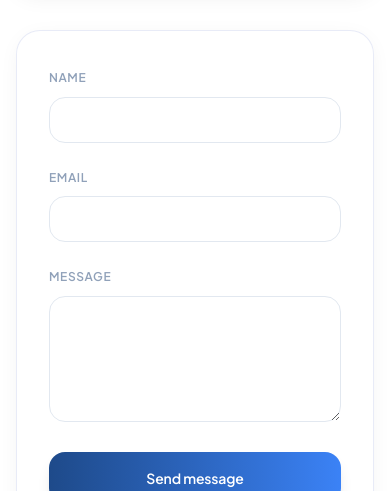
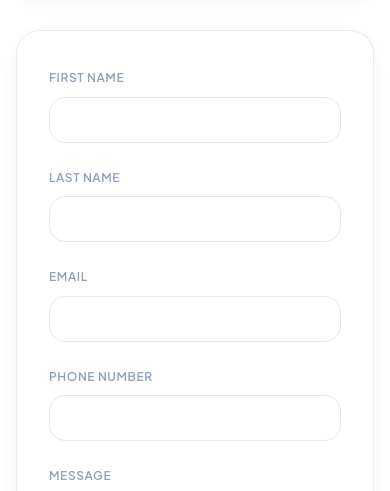
Before and after one commit to asim007464/shinespan, a Next.js app: page /contact in a window 390 px wide. Shown: the part 851-1342 px from the top of the page. Built offline with nearby package versions, Linux system fonts and the light colour scheme.

Commit message:
Update contact form, hero badge, and dental service image.
Split contact name into first and last fields with phone, remove the 4.9 star rating from the hero, and use gpcleaning.png for dental practices.

```diff
--- a/src/app/contact/ContactClient.tsx
+++ b/src/app/contact/ContactClient.tsx
@@ -10,7 +10,7 @@ import { EmailContactLink } from "@/components/common/EmailContactLink";
 import { Container } from "@/components/ui/Container";
 import { COMPANY, SOCIAL_LINKS } from "@/utils/constants";
 import { getContactFormMailto } from "@/utils/mailto";
-import { isValidEmail } from "@/utils/validation";
+import { isValidEmail, isValidUkPhone } from "@/utils/validation";
 import { useState } from "react";
 import { FaFacebookF, FaInstagram, FaWhatsapp } from "react-icons/fa";
 import { FiClock, FiMapPin } from "react-icons/fi";
@@ -25,21 +25,35 @@ const inputClass = "ss-input";
 const panelClass = "ss-card rounded-3xl p-8";
 
 export function ContactClient() {
-  const [name, setName] = useState("");
+  const [firstName, setFirstName] = useState("");
+  const [lastName, setLastName] = useState("");
   const [email, setEmail] = useState("");
+  const [phone, setPhone] = useState("");
   const [message, setMessage] = useState("");
   const [status, setStatus] = useState<"idle" | "sent" | "error">("idle");
 
   function handleSubmit(e: React.FormEvent) {
     e.preventDefault();
-    if (!name.trim() || !isValidEmail(email) || !message.trim()) {
+    if (
+      !firstName.trim() ||
+      !lastName.trim() ||
+      !isValidEmail(email) ||
+      !isValidUkPhone(phone) ||
+      !message.trim()
+    ) {
       setStatus("error");
       return;
     }
-    window.open(getContactFormMailto(name, email, message), "_blank", "noopener,noreferrer");
+    window.open(
+      getContactFormMailto(firstName, lastName, email, phone, message),
+      "_blank",
+      "noopener,noreferrer",
+    );
     setStatus("sent");
-    setName("");
+    setFirstName("");
+    setLastName("");
     setEmail("");
+    setPhone("");
     setMessage("");
     setTimeout(() => setStatus("idle"), 4000);
   }
@@ -108,11 +122,27 @@ export function ContactClient() {
               className={panelClass}
             >
               <div className="grid gap-5 sm:grid-cols-2">
-                <label className="block sm:col-span-2">
+                <label className="block">
                   <span className="text-xs font-semibold uppercase tracking-wider text-slate-400">
-                    Name
+                    First name
                   </span>
-                  <input value={name} onChange={(e) => setName(e.target.value)} className={inputClass} />
+                  <input
+                    value={firstName}
+                    onChange={(e) => setFirstName(e.target.value)}
+                    autoComplete="given-name"
+                    className={inputClass}
+                  />
+                </label>
+                <label className="block">
+                  <span className="text-xs font-semibold uppercase tracking-wider text-slate-400">
+                    Last name
+                  </span>
+                  <input
+                    value={lastName}
+                    onChange={(e) => setLastName(e.target.value)}
+                    autoComplete="family-name"
+                    className={inputClass}
+                  />
                 </label>
                 <label className="block sm:col-span-2">
                   <span className="text-xs font-semibold uppercase tracking-wider text-slate-400">
@@ -122,6 +152,19 @@ export function ContactClient() {
                     type="email"
                     value={email}
                     onChange={(e) => setEmail(e.target.value)}
+                    autoComplete="email"
+                    className={inputClass}
+                  />
+                </label>
+                <label className="block sm:col-span-2">
+                  <span className="text-xs font-semibold uppercase tracking-wider text-slate-400">
+                    Phone number
+                  </span>
+                  <input
+                    type="tel"
+                    value={phone}
+                    onChange={(e) => setPhone(e.target.value)}
+                    autoComplete="tel"
                     className={inputClass}
                   />
                 </label>
@@ -139,7 +182,7 @@ export function ContactClient() {
               </div>
               {status === "error" ? (
                 <p className="mt-4 text-sm text-red-400">
-                  Please complete all fields with a valid email.
+                  Please complete all fields with a valid email and UK phone number.
                 </p>
               ) : null}
               {status === "sent" ? (
--- a/src/components/home/HeroSection.tsx
+++ b/src/components/home/HeroSection.tsx
@@ -4,7 +4,7 @@ import { IMAGES } from "@/utils/constants";
 import { motion } from "framer-motion";
 import Image from "next/image";
 import Link from "next/link";
-import { FiArrowRight, FiCheck, FiShield, FiStar } from "react-icons/fi";
+import { FiArrowRight, FiCheck, FiShield } from "react-icons/fi";
 import { Container } from "@/components/ui/Container";
 
 const TRUST_POINTS = ["DBS-checked teams", "Fully insured", "Fully vetted"] as const;
@@ -62,12 +62,8 @@ export function HeroSection() {
           </div>
 
           <div className="mt-10 flex flex-wrap items-center justify-start gap-3">
-            <div className="inline-flex items-center gap-1.5 rounded-lg border border-slate-200/90 bg-white/90 px-3 py-2 text-sm text-slate-600 shadow-sm backdrop-blur-sm">
-              <FiStar className="h-4 w-4 text-amber-500" aria-hidden />
-              <span>
-                <span className="font-semibold text-slate-900">4.9</span>
-                <span className="text-slate-500"> · Fully professional</span>
-              </span>
+            <div className="inline-flex items-center gap-1.5 rounded-lg border border-slate-200/90 bg-white/90 px-3 py-2 text-sm font-medium text-slate-600 shadow-sm backdrop-blur-sm">
+              Fully professional
             </div>
             {TRUST_POINTS.map((item) => (
               <span
--- a/src/utils/constants.ts
+++ b/src/utils/constants.ts
@@ -67,8 +67,8 @@ export const IMAGES = {
   serviceCarpet: "/carpetcleaning.png",
   serviceWindow: "/windowcleaning.png",
   serviceMedical: "/services/gp-surgery-medical.png",
-  serviceDental: "/044136e1-d1df-4180-a74b-71ad19838484.png",
-  dentalPracticePromo: "/044136e1-d1df-4180-a74b-71ad19838484.png",
+  serviceDental: "/gpcleaning.png",
+  dentalPracticePromo: "/gpcleaning.png",
   /** Couple carrying moving boxes into a home */
   whyChoose: "/911b1872-f2c9-4d2b-a12f-06ed5946d368.png",
   beforeAfterBefore: "/dirtyroom.png",
--- a/src/utils/mailto.ts
+++ b/src/utils/mailto.ts
@@ -42,19 +42,24 @@ export function getStandardMailtoHref(): string {
 }
 
 export function getContactFormMailto(
-  name: string,
+  firstName: string,
+  lastName: string,
   fromEmail: string,
+  phone: string,
   message: string,
 ): string {
+  const fullName = `${firstName.trim()} ${lastName.trim()}`.trim();
   const body = [
-    `Name: ${name.trim()}`,
+    `First name: ${firstName.trim()}`,
+    `Last name: ${lastName.trim()}`,
     `Email: ${fromEmail.trim()}`,
+    `Phone: ${phone.trim()}`,
     "",
     message.trim(),
   ].join("\n");
 
   return getGmailComposeHref({
-    subject: `Website enquiry from ${name.trim()}`,
+    subject: `Website enquiry from ${fullName}`,
     body,
   });
 }
```
Also changed, not shown: public/gpcleaning.png (added).
